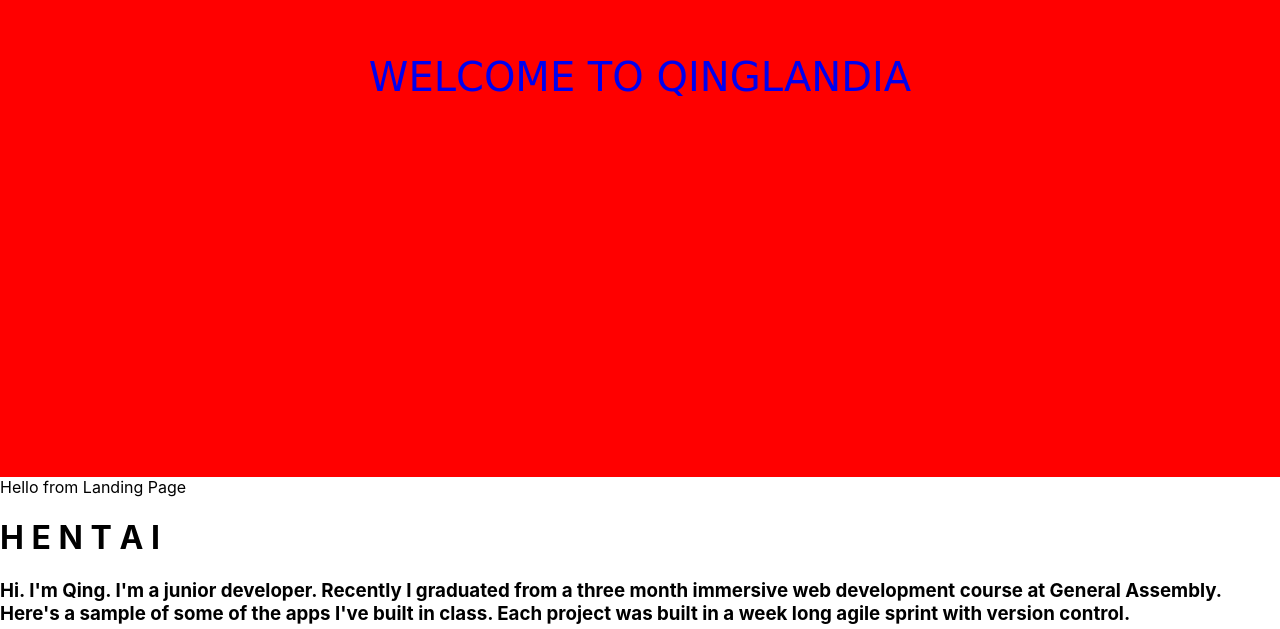
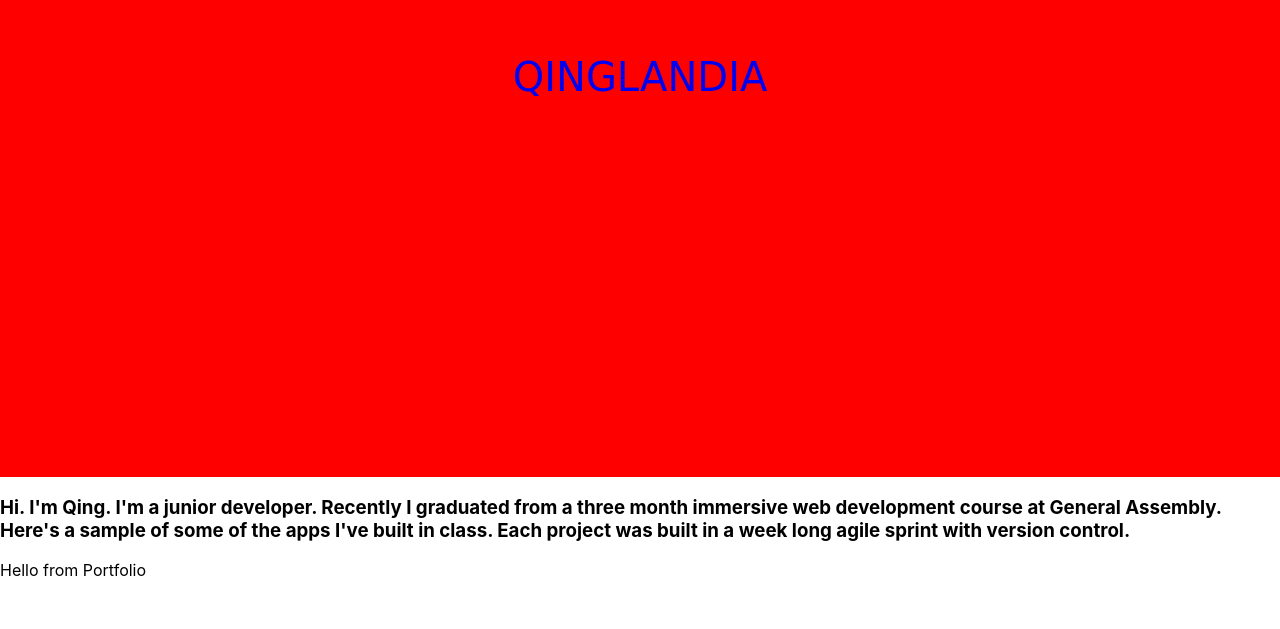
Before and after one commit to qchen3301/qinglandia, a React (Create React App) app: page / in a window 1280 px wide. Shown: the part 323-952 px from the top of the page. After the commit the page ends 903 px from the top, so only its background shows below. Built offline with nearby package versions, Linux system fonts and the light colour scheme.

Commit message:
linked portfolio.js to landingpage.js

```diff
--- a/src/components/LandingPage.js
+++ b/src/components/LandingPage.js
@@ -1,6 +1,7 @@
 import React, { Component } from 'react'
 import {Link} from 'react-router-dom'
 import styled from 'styled-components'
+import Portfolio from './Portfolio'
 
 const Banner = styled.div`
     display: flex;
@@ -26,25 +27,19 @@
       <div>
           <a href="#Body">
           <Banner>
-              WELCOME TO QINGLANDIA
+                QINGLANDIA
           </Banner>
           </a>
         </div>
-          Hello from Landing Page
           <Body id="Body">
-              <h1>H E N T A I</h1>
               <h3>Hi. I'm Qing. I'm a junior developer. Recently I graduated from a three month
                   immersive web development course at General Assembly. Here's a sample of
                   some of the apps I've built in class. Each project was built in a week long agile sprint
                   with version control.
               </h3>
-
-              Doge Slots<br/>
-              College!<br/>
-              The Doge Taroge<br/>
           </Body>
-          <div id="test">
-              Test test test test
+          <div>
+              <Portfolio/>
           </div>
       </div>
     )
--- a/src/components/Portfolio.js
+++ b/src/components/Portfolio.js
@@ -0,0 +1,11 @@
+import React, { Component } from 'react'
+
+export default class Portfolio extends Component {
+  render() {
+    return (
+      <div>
+        Hello from Portfolio
+      </div>
+    )
+  }
+}
```
